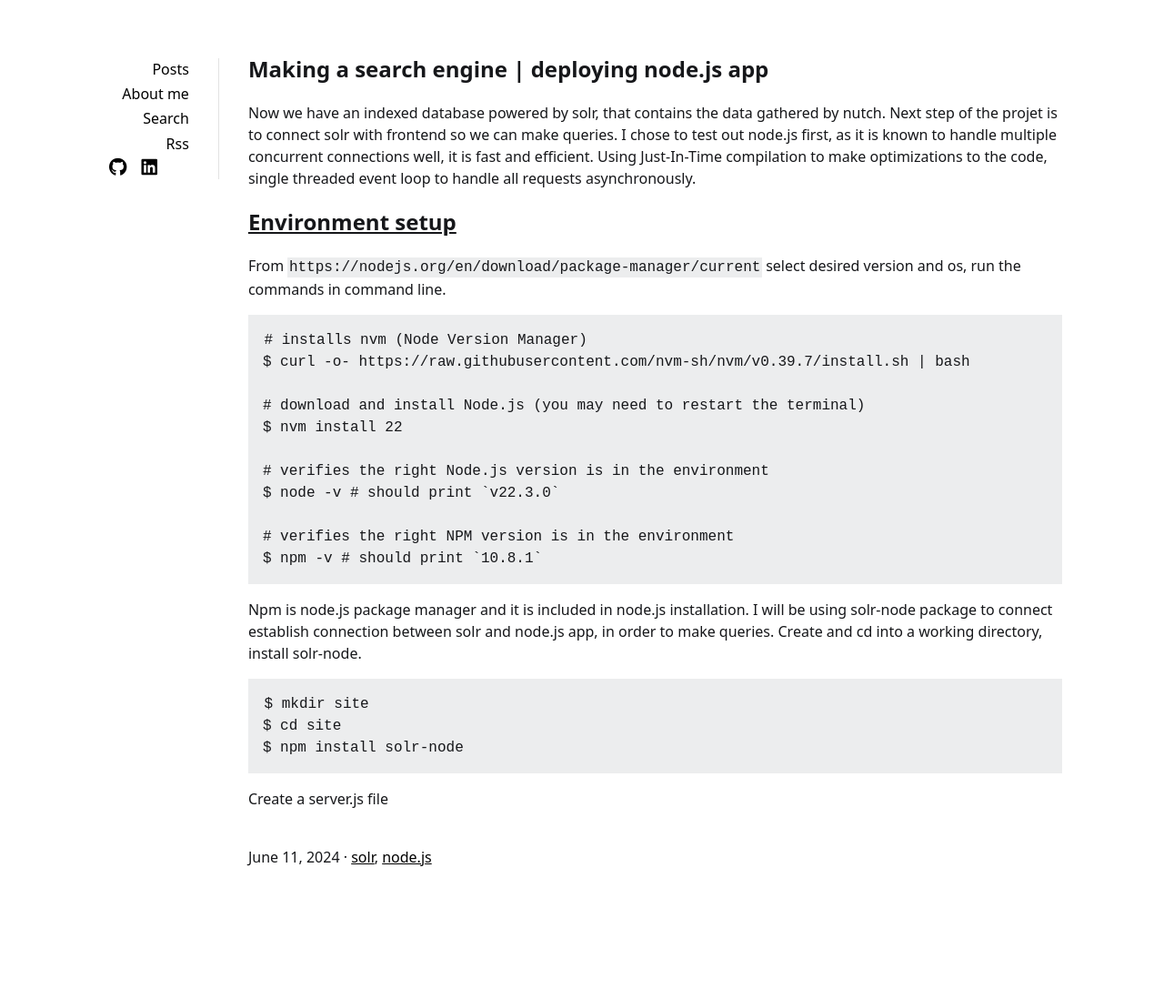
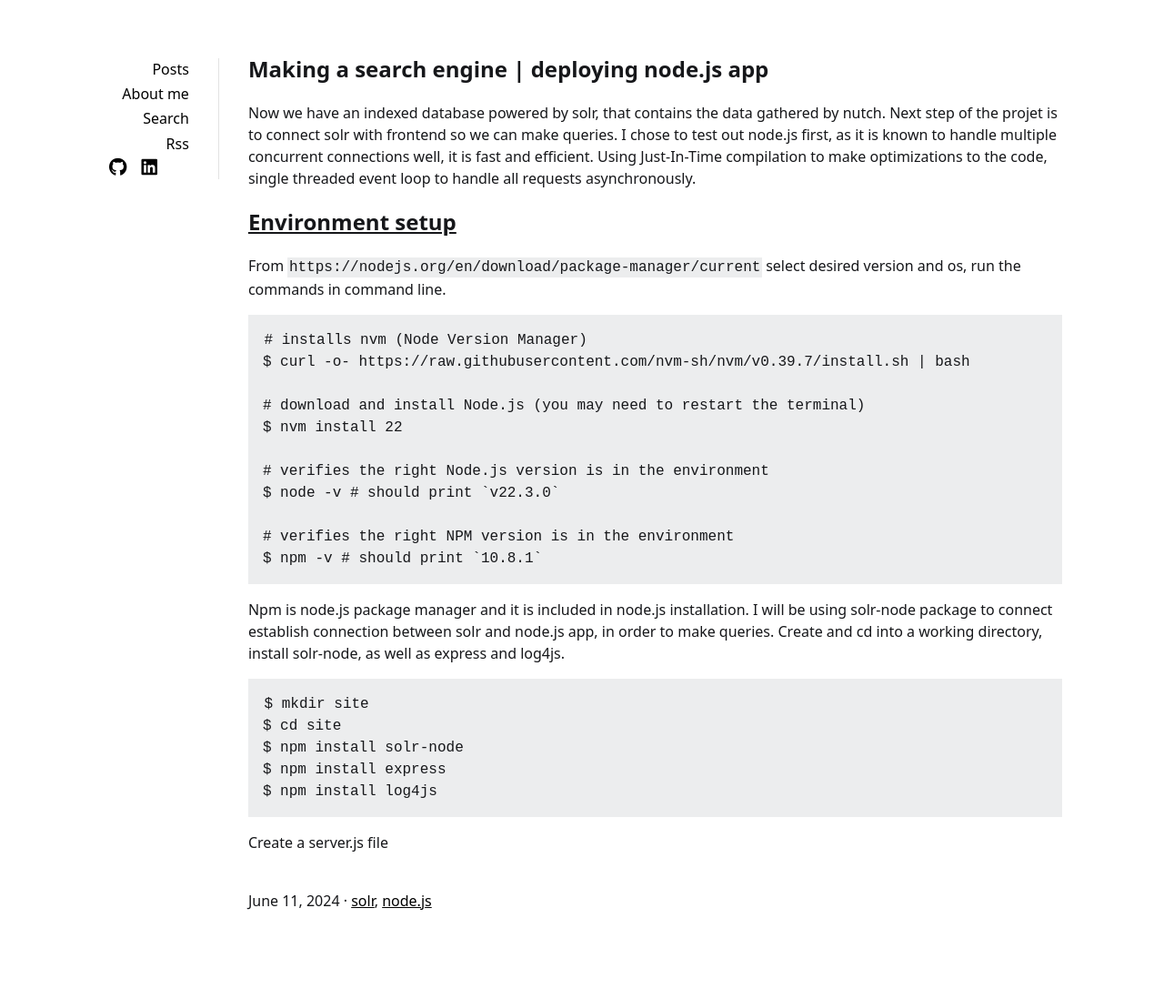
Before and after one commit to owendhkim/owendhkim.github.io, a Jekyll site: the page built from _posts/2024-06-11-deploying-nodejs.md, in a window 1280 px wide. Shown: the whole page at 91% size. Built offline with Jekyll 4.4.1, drawn with Linux system fonts in a browser that asks for light colours; before the commit the page ends 1050 px from its top, so only the background shows below that.

````diff
--- a/_posts/2024-06-11-deploying-nodejs.md
+++ b/_posts/2024-06-11-deploying-nodejs.md
@@ -24,10 +24,12 @@
 # verifies the right NPM version is in the environment
 $ npm -v # should print `10.8.1`
 ```
-Npm is node.js package manager and it is included in node.js installation. I will be using solr-node package to connect establish connection between solr and node.js app, in order to make queries. Create and cd into a working directory, install solr-node.
+Npm is node.js package manager and it is included in node.js installation. I will be using solr-node package to connect establish connection between solr and node.js app, in order to make queries. Create and cd into a working directory, install solr-node, as well as express and log4js.
 ```
 $ mkdir site
 $ cd site
 $ npm install solr-node
+$ npm install express
+$ npm install log4js
 ```
 Create a server.js file
````
Also changed, not shown: _posts/2024-05-23-integrating-nutch-solr.md (+2 -2 lines).
